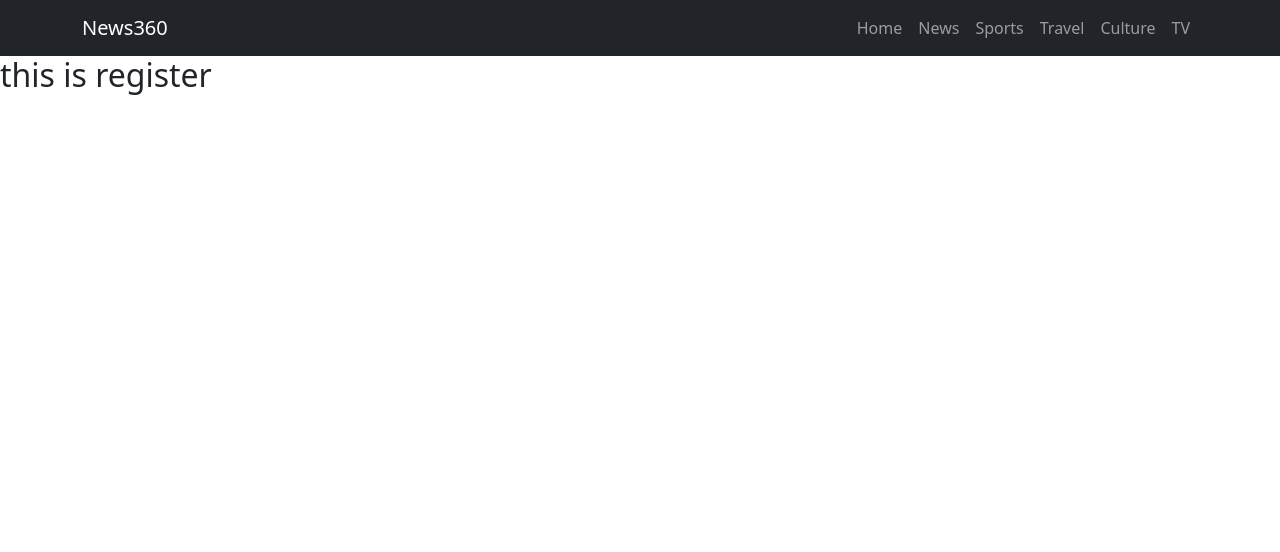
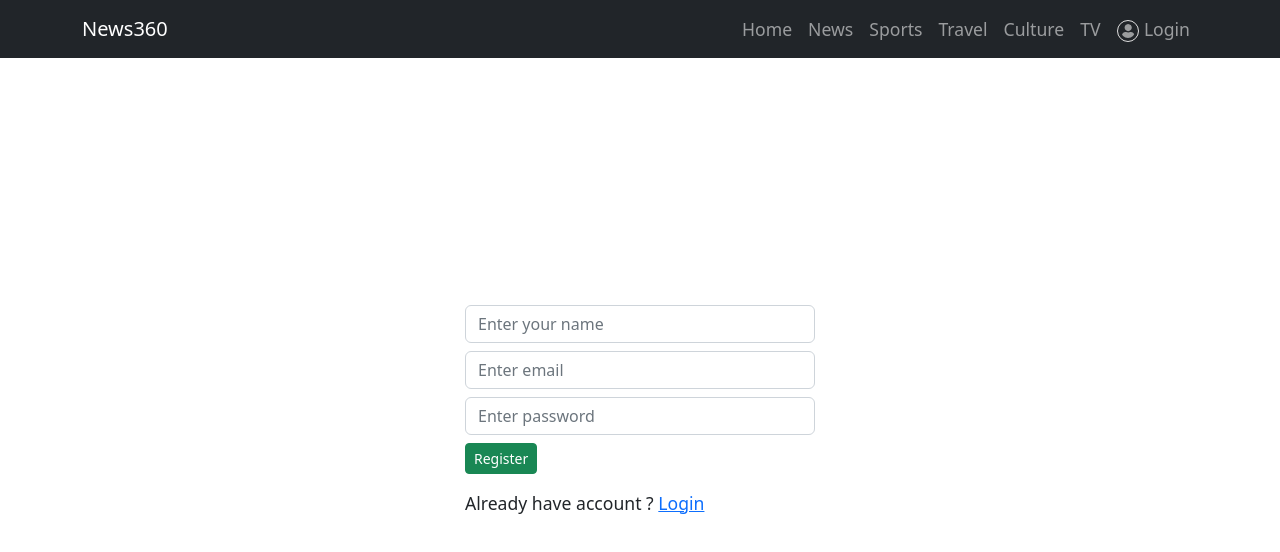
Before and after one commit to Nuralam30/news360, a Next.js app in the folder client/: page /register in a window 1280 px wide. Shown: the top 552 px of the page. Built offline with nearby package versions, Linux system fonts and the light colour scheme.

Commit message:
login and register page done

```diff
--- a/client/components/TopNav.js
+++ b/client/components/TopNav.js
@@ -1,5 +1,6 @@
 import React from 'react';
 import Link from 'next/link';
+import { FaUser } from 'react-icons/fa';
 
 const TopNav = () => {
     return (
@@ -24,7 +25,10 @@ const TopNav = () => {
                             <Link href="/culture" className="nav-link">Culture</Link>
                         </li>
                         <li className="nav-item">
-                            <Link href="/TV" className="nav-link">TV</Link>
+                            <Link href="/tv" className="nav-link">TV</Link>
+                        </li>
+                        <li className="nav-item">
+                            <Link href="/login" className="nav-link"><FaUser className='user-icon' />Login</Link>
                         </li>
                     </ul>
                 </div>
--- a/client/pages/_app.js
+++ b/client/pages/_app.js
@@ -1,6 +1,7 @@
 
 import 'bootstrap/dist/css/bootstrap.min.css';
 import TopNav from '../components/TopNav';
+import '../public/css/styles.css';
 
 const MyApp = ({ Component, pageProps}) => {
     return (
--- a/client/pages/register.js
+++ b/client/pages/register.js
@@ -1,8 +1,17 @@
+import Link from 'next/link';
 
 export default function Register() {
     return (
         <div className='register'>
-            <h2>this is register</h2>
+            <div className="container">
+                <form className="register-form">
+                    <input type="text" className="form-control mb-2" placeholder='Enter your name' />
+                    <input type="text" className="form-control mb-2" placeholder='Enter email' />
+                    <input type="text" className="form-control mb-2" placeholder='Enter password' />
+                    <button className="btn btn-success btn-sm mb-3">Register</button>
+                    <p>Already have account ? <Link href='/login'>Login</Link></p>
+                </form>
+            </div>
         </div>
     );
 }
--- /dev/null
+++ b/client/public/css/styles.css
@@ -0,0 +1,52 @@
+
+*{
+    margin: 0;
+    padding: 0;
+    box-sizing: border-box;
+}
+
+body{
+    font-size: 1.1rem;
+}
+
+
+/* ============ global css styles ====== */
+.font-12{
+    font-size: 1.2rem;
+}
+.font-14{
+    font-size: 1.4rem;
+}
+.font-16{
+    font-size: 1.6rem;
+}
+.font-18{
+    font-size: 1.8rem;
+}
+
+
+/* ========== login page style =========== */
+.login,
+.register{
+    min-height: 90vh;
+    display: flex;
+    justify-content: center;
+    align-items: center;
+}
+
+.login-form,
+.register-form{
+    max-width: 350px;
+    margin: 0 auto;
+}
+.form-control{
+    box-shadow: none;
+}
+
+.user-icon{
+    font-size: 1.4rem;
+    border: 1px solid #dedede;
+    border-radius: 50%;
+    padding: 3px;
+    margin-right: 5px;
+}
```
Also changed, not shown: client/pages/login.js (+9 -1 lines), 1 other file (tests, documents, lock files or other folders).
